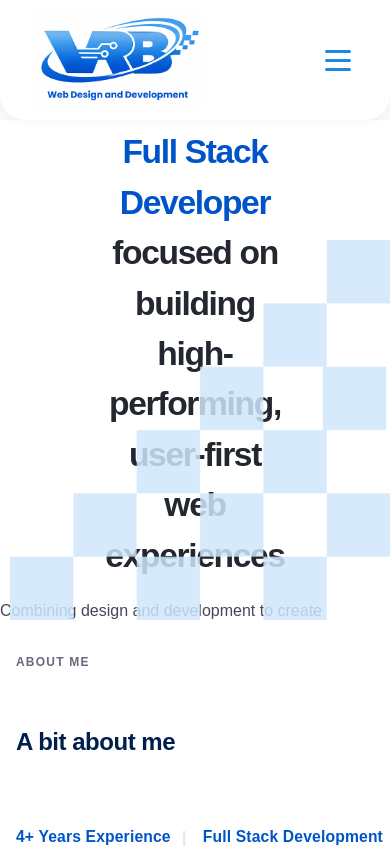
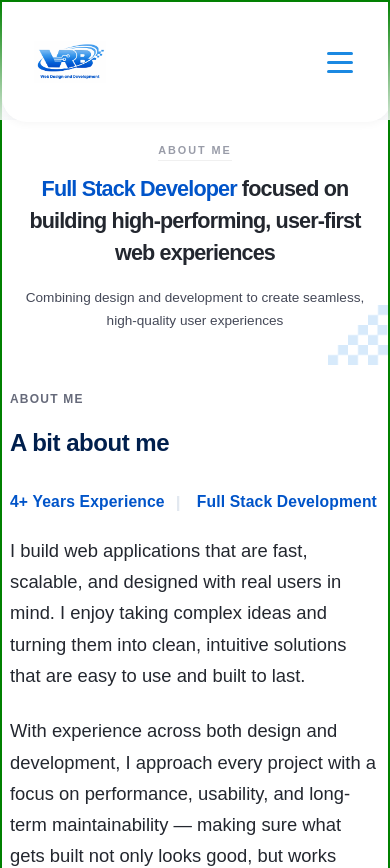
Before and after one commit to roseandlily33/vrb, a Next.js app in the folder client/: page /about in a window 390 px wide. Shown: the top 868 px of the page. Built offline with nearby package versions, Linux system fonts and the light colour scheme.

Commit message:
Process responsive design complete

```diff
--- a/client/src/app/Components/Hero/Hero.module.css
+++ b/client/src/app/Components/Hero/Hero.module.css
@@ -1,28 +1,24 @@
 .blue {
   color: var(--blue-800) !important;
-  /* color: var(--accent-blue) !important; */
-  /* border: 2px solid red; */
 }
 
 .hero {
-  /* background: var(--grey-900); */
   height: 500px;
   display: flex;
   flex-direction: column;
   justify-content: center;
   align-items: center;
-  /* gap: 2rem; */
-  /* border: 2px solid blue; */
   position: relative;
   overflow: hidden;
+  padding: 3.5rem 2.5vw 3.5rem 2.5vw;
 }
 
 .squaresBG {
   position: absolute;
   right: 0;
   bottom: 0;
-  z-index: -10;
-  width: 380px;
+  z-index: -2;
+  width: 220px;
   height: auto;
   pointer-events: none;
   opacity: 0.7;
@@ -31,37 +27,10 @@
 .squaresBG {
   animation: float 6s ease-in-out infinite;
 }
-
-@keyframes float {
-  0% {
-    transform: translateY(0px) translateX(0px);
-  }
-  50% {
-    transform: translateY(-10px) translateX(5px);
-  }
-  100% {
-    transform: translateY(0px) translateX(0px);
-  }
-}
-.topMeta {
-  color: var(--grey-400);
-  font-size: 0.95rem;
-  font-weight: 700;
-  text-transform: uppercase;
-  letter-spacing: 0.18rem;
-  border-bottom: 1px solid rgba(0, 0, 0, 0.06);
-  margin-bottom: 28px;
-}
-.title {
-  /* color: var(--white); */
-  width: 50%;
-  text-align: center;
-  line-height: 1.5;
-  color: var(--grey-800);
-}
 .subText {
   margin-top: 1rem;
   color: var(--grey-600);
+  text-align: center;
 }
 
 /* /Pixel */
@@ -69,10 +38,10 @@
   position: absolute;
   right: 0;
   bottom: 0;
-  width: 380px;
+  width: 180px;
   pointer-events: none;
   opacity: 0.9;
-  z-index: 0;
+  z-index: -1;
   overflow: hidden;
   animation: softGlow 6s ease-in-out infinite;
 }
@@ -128,3 +97,85 @@
     transform: translateX(120%);
   }
 }
+
+@keyframes float {
+  0% {
+    transform: translateY(0px) translateX(0px);
+  }
+  50% {
+    transform: translateY(-10px) translateX(5px);
+  }
+  100% {
+    transform: translateY(0px) translateX(0px);
+  }
+}
+.topMeta {
+  color: var(--grey-400);
+  font-size: 0.95rem;
+  font-weight: 700;
+  text-transform: uppercase;
+  letter-spacing: 0.18rem;
+  border-bottom: 1px solid rgba(0, 0, 0, 0.06);
+  margin-bottom: 28px;
+}
+.title {
+  /* color: var(--white); */
+  width: 70%;
+  text-align: center;
+  line-height: 1.5;
+  color: var(--grey-800);
+  margin-left: auto;
+  margin-right: auto;
+}
+@media (max-width: 900px) {
+  .hero {
+    height: auto;
+    padding: 2.2rem 4vw 2.2rem 4vw;
+  }
+  .title {
+    width: 90%;
+    font-size: 2.1rem;
+  }
+  .topMeta {
+    font-size: 0.78rem;
+    letter-spacing: 0.12rem;
+  }
+  .pixelPattern {
+    width: 90px;
+    min-width: 60px;
+    max-width: 30vw;
+  }
+  .squaresBG {
+    width: 110px;
+    min-width: 60px;
+    max-width: 35vw;
+  }
+}
+
+@media (max-width: 600px) {
+  .hero {
+    padding: 1.2rem 2vw 1.2rem 2vw;
+  }
+  .title {
+    width: 98%;
+    font-size: 1.35rem;
+  }
+  .topMeta {
+    font-size: 0.68rem;
+    margin-bottom: 12px;
+  }
+  .pixelPattern {
+    width: 60px;
+    min-width: 30px;
+    max-width: 18vw;
+  }
+  .subText {
+    font-size: 0.85rem;
+    /* border: 2px solid red; */
+  }
+  .squaresBG {
+    width: 60px;
+    min-width: 30px;
+    max-width: 20vw;
+  }
+}
--- a/client/src/app/Components/Navbar/Navbar.module.css
+++ b/client/src/app/Components/Navbar/Navbar.module.css
@@ -89,6 +89,18 @@
   display: block;
 }
 
+@media (max-width: 900px) {
+  .logo {
+    height: 60px;
+  }
+}
+
+@media (max-width: 600px) {
+  .logo {
+    height: 42px;
+  }
+}
+
 .links {
   display: flex;
   align-items: center;
--- a/client/src/app/about/AboutMe/AboutMe.module.css
+++ b/client/src/app/about/AboutMe/AboutMe.module.css
@@ -57,8 +57,8 @@
 @media (max-width: 900px) {
   .aboutMeSection {
     flex-direction: column;
-    gap: var(--space-xxl);
-    padding: var(--space-xl) var(--space-l);
+    gap: var(--space-l);
+    padding: var(--space-xl) var(--space-m);
   }
   .aboutMeRight {
     align-items: flex-start;
@@ -66,19 +66,24 @@
   }
   .aboutMeBadges {
     align-items: flex-start;
+    margin-bottom: var(--space-m);
+  }
+  .paragraph {
+    margin-bottom: var(--space-m);
   }
 }
 
 @media (max-width: 600px) {
   .aboutMeSection {
-    padding: var(--space-xl) var(--space-m);
+    padding: var(--space-l) var(--space-xs);
+    gap: var(--space-s);
   }
-  /* .aboutMeSection h2 {
-    font-size: var(--space-l);
-  } */
-  /* .aboutMeSection p {
-    font-size: 1rem;
-  } */
+  .aboutMeBadges {
+    margin-bottom: var(--space-s);
+  }
+  .paragraph {
+    margin-bottom: var(--space-s);
+  }
   .aboutMeBadge {
     font-size: 0.98rem;
     padding: 0 var(--space-m);
--- a/client/src/app/globals.css
+++ b/client/src/app/globals.css
@@ -88,6 +88,7 @@ small {
     font-size: 0.95rem;
   }
 }
+
 :root {
   --background: #ffffff;
   --foreground: #171717;
@@ -137,7 +138,6 @@ small {
   /* Cards */
   --section-xxs: 2.2rem 2rem;
   --section-xs: 2rem 4rem;
-  /* Sections */
   --section-sm: 3rem 6rem;
   --section-md: 4rem 6rem;
   --section-lg: 6rem 6rem;
@@ -196,6 +196,7 @@ body {
   background: var(--background);
   font-family: Arial, Helvetica, sans-serif;
   -webkit-font-smoothing: antialiased;
+
   -moz-osx-font-smoothing: grayscale;
 }
 
@@ -225,3 +226,38 @@ a {
   color: var(--grey-500);
   margin-bottom: 0.5rem;
 }
+@media (max-width: 1200px) {
+  body {
+    border: 2px solid red;
+  }
+  /* :root {
+    --section-sm: 2.2rem 2.5rem;
+    --section-md: 2.7rem 2.5rem;
+    --section-lg: 3.5rem 2.5rem;
+    --section-xl: 4.5rem 2.5rem;
+  } */
+}
+
+@media (max-width: 900px) {
+  body {
+    border: 2px solid orange;
+  }
+  :root {
+    --section-sm: 2rem 2rem;
+    --section-md: 3rem 2rem;
+    --section-lg: 4rem 2rem;
+    --section-xl: 5rem 2rem;
+  }
+}
+
+@media (max-width: 600px) {
+  body {
+    border: 2px solid green;
+  }
+  :root {
+    --section-sm: 1rem 1rem;
+    --section-md: 2rem 1rem;
+    --section-lg: 3rem 1rem;
+    --section-xl: 4rem 1rem;
+  }
+}
--- a/client/src/app/process/Expect/Expect.module.css
+++ b/client/src/app/process/Expect/Expect.module.css
@@ -79,7 +79,8 @@
 
 @media (max-width: 900px) {
   .expectSection {
-    padding: var(--section-md);
+    padding: var(--section-lg);
+    align-items: flex-start;
   }
   .expectList {
     grid-template-columns: 1fr;
@@ -89,10 +90,8 @@
   }
   .expectItem {
     max-width: 100%;
-    font-size: 1rem;
   }
   .heading {
-    font-size: 1.1rem;
     margin-bottom: var(--space-xl);
   }
 }
--- a/client/src/app/process/Tools/Tools.module.css
+++ b/client/src/app/process/Tools/Tools.module.css
@@ -66,10 +66,11 @@
   }
   .heading {
     /* font-size: 1.2rem; */
-    margin-bottom: var(--space-m);
+    margin-bottom: var(--space-l);
   }
   .toolsGrid {
-    gap: var(--space-xs);
+    gap: var(--space-m);
+    row-gap: var(--space-l);
   }
   .toolPill {
     /* font-size: 0.98rem; */
--- a/client/src/app/process/page.jsx
+++ b/client/src/app/process/page.jsx
@@ -7,6 +7,7 @@ import ProcessCircuit from "../case-study/[project]/Components/Extras/ProcessBar
 import { PROCESS_STEPS } from "./processSteps";
 import Tools from "./Tools/Tools.component";
 import CTA4 from "../Components/CTA/CTA4/CTA4.component";
+import ProcessStepsMobile from "./ProcessStepsMobile";
 
 export default function Process() {
   const [activeStep, setActiveStep] = useState(0);
@@ -24,6 +25,7 @@ export default function Process() {
           Most projects are completed within 2–8 weeks depending on scope and
           complexity
         </p>
+        <div className={styles.desktopOnly}>
           <ProcessCircuit
             activeStep={activeStep + 1}
             steps={PROCESS_STEPS}
@@ -54,6 +56,10 @@ export default function Process() {
               </p>
             </div>
           </div>
+        </div>
+        <div className={styles.mobileOnly}>
+          <ProcessStepsMobile steps={PROCESS_STEPS} />
+        </div>
       </section>
       <Expect />
       <Tools />
```
Also changed, not shown: client/src/app/Components/CTA/CTA4/CTA4.module.css (+13 -7 lines), client/src/app/Components/Hero/Hero.component.jsx (+0 -9 lines), client/src/app/process/ProcessStepsMobile.jsx (added, +27 -0 lines), client/src/app/process/page.module.css (+53 -3 lines). Lines whose indentation alone changed are shown as unchanged.
